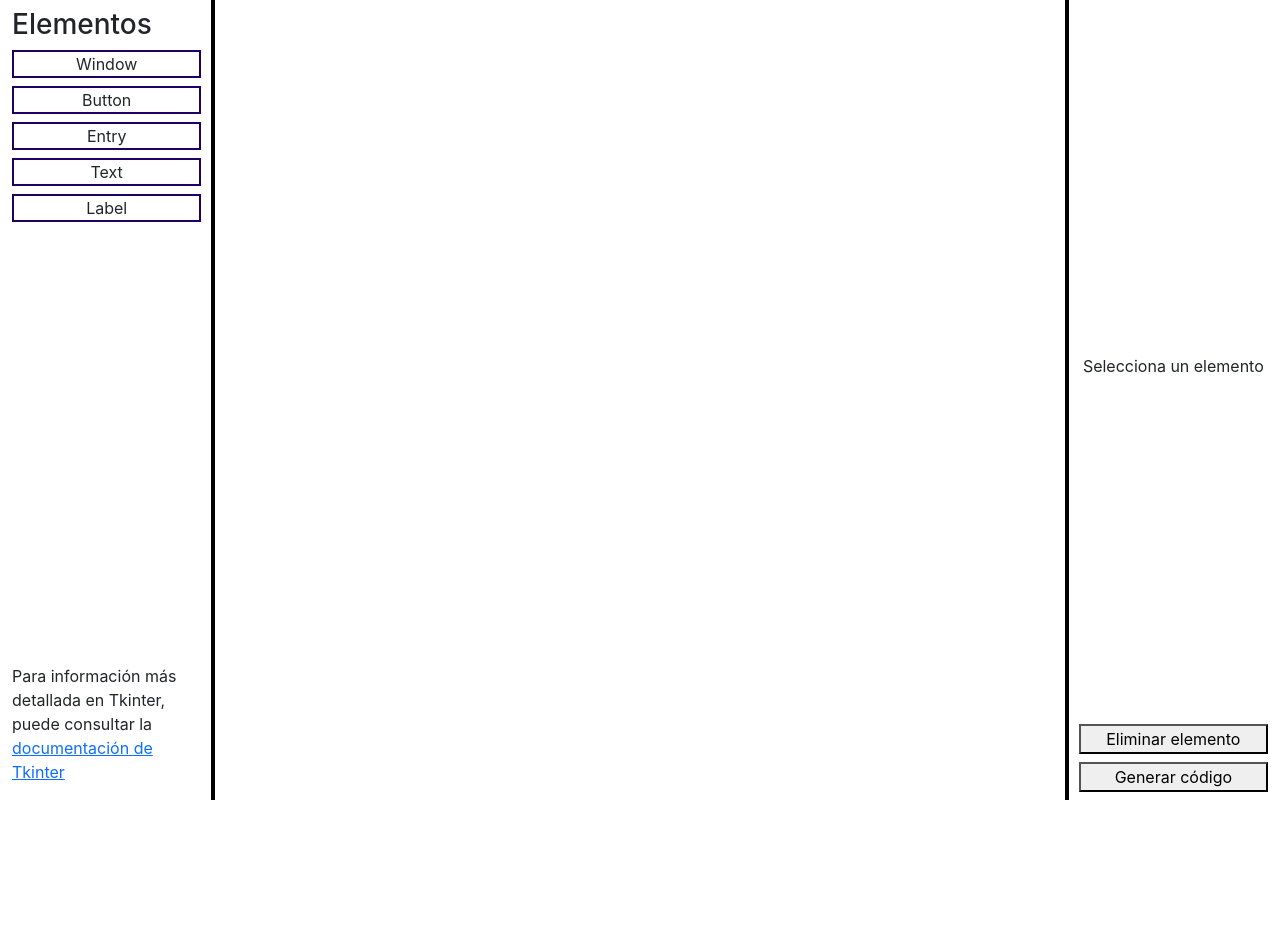
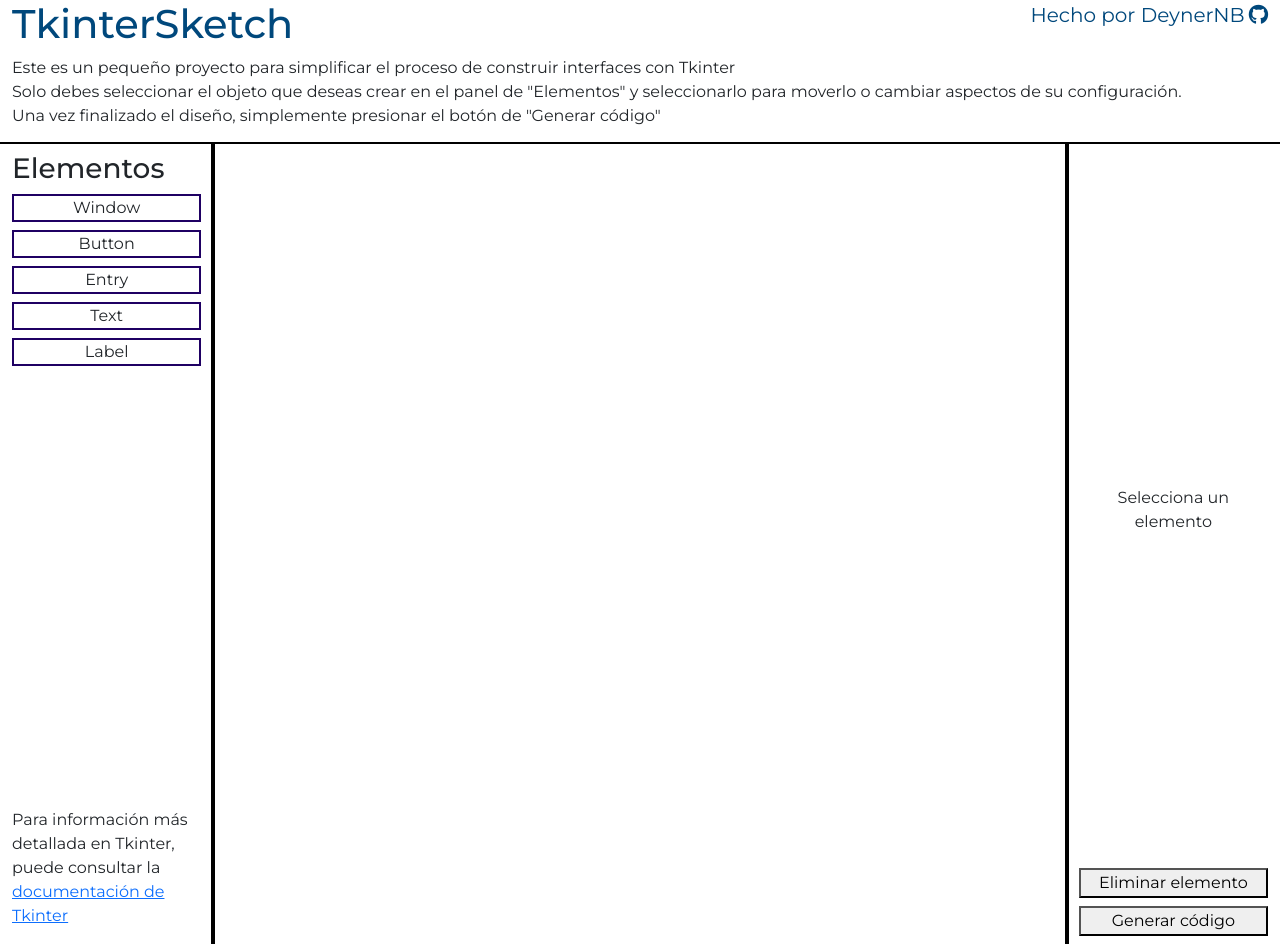
Before and after one commit to DeynerNB/Tkinter-MyDesigner, a React (Create React App) app: page / in a window 1280 px wide. Before the commit the page ends 800 px from the top, so only its background shows below. Built offline with nearby package versions, Linux system fonts and the light colour scheme.

Commit message:
style(header-panel): style header panel

```diff
--- a/public/index.html
+++ b/public/index.html
@@ -11,6 +11,14 @@
     <!-- Google Icon -->
     <link rel="stylesheet" href="https://fonts.googleapis.com/css2?family=Material+Symbols+Outlined:opsz,wght,FILL,GRAD@24,400,0,0" />
 
+    <!-- Google Fonts -->
+    <link rel="preconnect" href="https://fonts.googleapis.com">
+    <link rel="preconnect" href="https://fonts.gstatic.com" crossorigin>
+    <link href="https://fonts.googleapis.com/css2?family=Montserrat:ital,wght@0,100..900;1,100..900&display=swap" rel="stylesheet">
+
+    <!-- FontAwesome -->
+    <script src="https://kit.fontawesome.com/0395ed7a66.js" crossorigin="anonymous"></script>
+
     <title>Tkinter MyDesigner</title>
   </head>
   <body>
--- a/src/App.js
+++ b/src/App.js
@@ -3,6 +3,7 @@
 import Canvas from './components/canvasPanel/Canvas';
 import ConfigPanel from './components/configurationPanel/ConfigPanel';
 import CodeDisplay from './components/configurationPanel/CodeDisplay';
+import HeaderPanel from './components/headerPanel/HeaderPanel.js';
 import './App.css';
 
 function App() {
@@ -88,6 +89,7 @@
 
     return (
         <div className="container-fluid vh-100">
+            <HeaderPanel/>
             <div className='row h-100'>
                 <div className='col pt-2 panel-tkinter d-flex flex-column justify-content-between' id='element-panel' style={{ minWidth: "170px" }}>
                     <ElementPanel onAddElement={addElement} />
--- a/src/components/canvasPanel/DraggableElement.js
+++ b/src/components/canvasPanel/DraggableElement.js
@@ -7,6 +7,7 @@
 
     const element_panel = document.getElementById("element-panel")
     const canvas_panel = document.getElementById("canvas-panel")
+    const header_panel = document.getElementById("header-container")
 
     const handleDrag = (e) => {
         e.preventDefault();
@@ -32,7 +33,7 @@
         const rightUp_corner_pos = leftUp_corner_pos + elem_width + margin_element
 
         let positionX = 0;
-        const positionY = e.clientY - offset.y
+        const positionY = e.clientY - offset.y - header_panel.offsetHeight + window.scrollY
 
         // Element has left the bounds on the left
         if (leftUp_corner_pos <= 0) {
--- /dev/null
+++ b/src/components/headerPanel/HeaderPanel.js
@@ -0,0 +1,22 @@
+import React from 'react';
+import "./HeaderStyle.css"
+
+function HeaderPanel() {
+
+    return (
+        <div id='header-container'>
+            <div className='header-title-container d-flex justify-content-between'>
+                <h1>TkinterSketch</h1>
+                <a href='https://www.google.com' className='header-title-link fs-5'>
+                    <span className='pe-1'>Hecho por DeynerNB</span>
+                    <i className="fa-brands fa-github"></i>
+                </a>
+            </div>
+            <p className='m-0'>Este es un pequeño proyecto para simplificar el proceso de construir interfaces con Tkinter</p>
+            <p className='m-0'>Solo debes seleccionar el objeto que deseas crear en el panel de "Elementos" y seleccionarlo para moverlo o cambiar aspectos de su configuración.</p>
+            <p className='m-0 pb-3'>Una vez finalizado el diseño, simplemente presionar el botón de "Generar código"</p>
+        </div>
+    );
+}
+
+export default HeaderPanel;
--- /dev/null
+++ b/src/components/headerPanel/HeaderStyle.css
@@ -0,0 +1,12 @@
+.header-title-container {
+    color: var(--main-color);
+}
+
+.header-title-link {
+    text-decoration: none;
+    color: var(--main-color);
+}
+
+.header-title-link:hover {
+    text-decoration: underline;
+}
--- a/src/index.css
+++ b/src/index.css
@@ -1,13 +1,20 @@
+:root {
+  --main-color: #00487C;
+  --secondary-color: #5FA5F7;
+  --delete-color: #B30000;
+}
+
 body {
   margin: 0;
-  font-family: -apple-system, BlinkMacSystemFont, 'Segoe UI', 'Roboto', 'Oxygen',
+  font-family: "Montserrat", BlinkMacSystemFont, 'Segoe UI', 'Roboto', 'Oxygen',
     'Ubuntu', 'Cantarell', 'Fira Sans', 'Droid Sans', 'Helvetica Neue',
     sans-serif;
+  font-optical-sizing: auto;
   -webkit-font-smoothing: antialiased;
   -moz-osx-font-smoothing: grayscale;
 }
 
 code {
-  font-family: source-code-pro, Menlo, Monaco, Consolas, 'Courier New',
+  font-family: "Montserrat", source-code-pro, Menlo, Monaco, Consolas, 'Courier New',
     monospace;
 }
```
Also changed, not shown: src/components/thumbnailDialog/ThumbnailDialog.js (deleted, +0 -15 lines).
